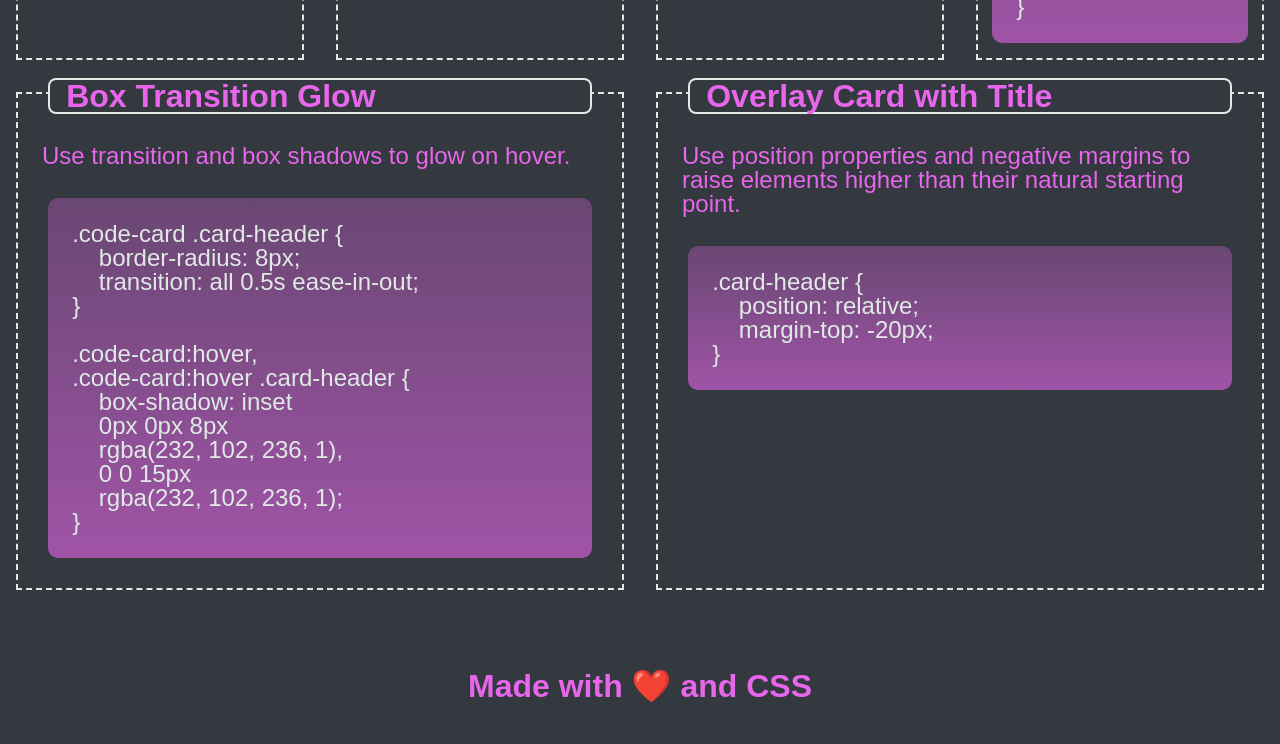
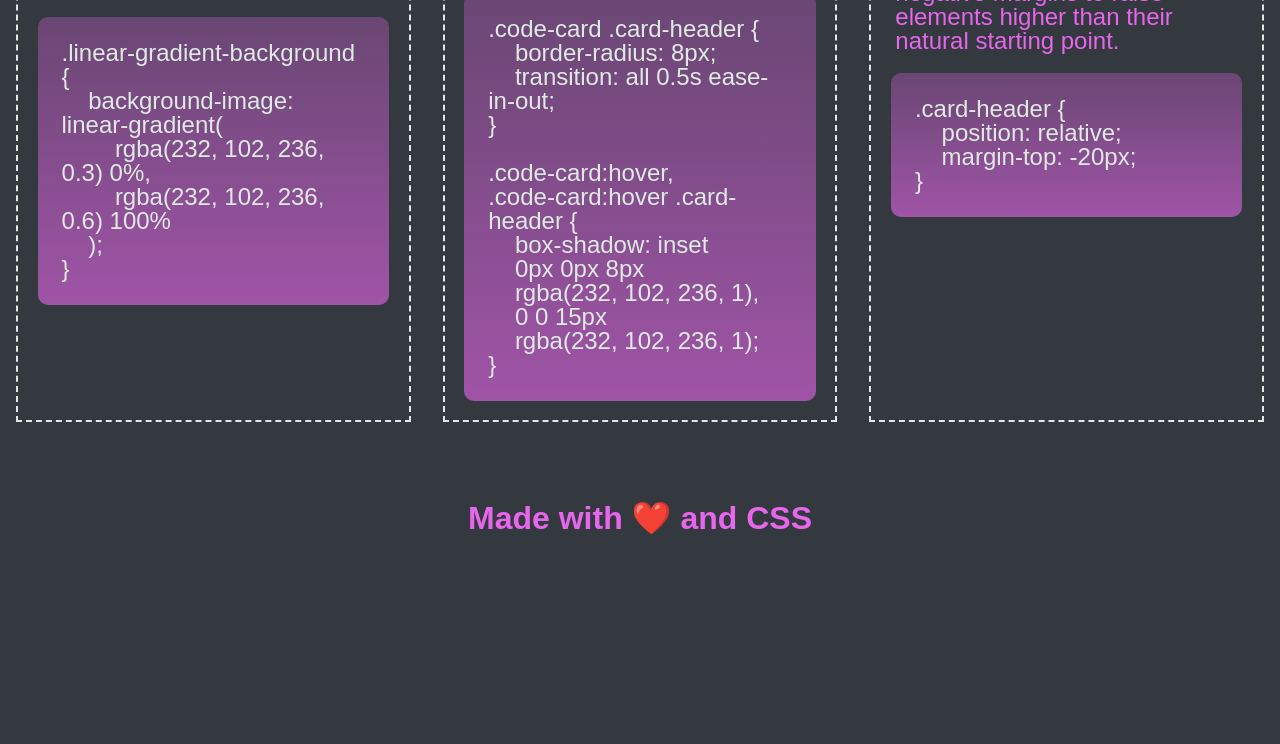
Before and after one commit to inklein1997/Advanced-CSS-mini-project, a plain HTML site: page index.html in a window 1280 px wide. Shown: the part 687-1431 px from the top of the page. After the commit the page ends 1285 px from the top, so only its background shows below. Drawn offline with Linux system fonts and the light colour scheme.

Commit message:
fixed broken flexbox

```diff
--- a/assets/css/style.css
+++ b/assets/css/style.css
@@ -42,7 +42,7 @@ h2 {
 
 .card {
     border: var(--offwhite) 2px dashed;
-    flex-basis: calc(33.3333% - 9em);
+    flex-basis: calc(33.3333% - 6em);
     margin: 1em;
     flex-grow: 1;
 }
@@ -84,13 +84,8 @@ pre {
     color: #29EFCB;
 }
 
-.card .card-header {
-    border-radius: 8px;
-    transition: all 0.5s ease-in-out;
-}
-
 .card:hover,
-.code-card:hover .card-header {
+.code-card:hover .card-header:hover {
     box-shadow: inset
     0px 0px 8px
     rgba(232, 102, 236, 1),
```
